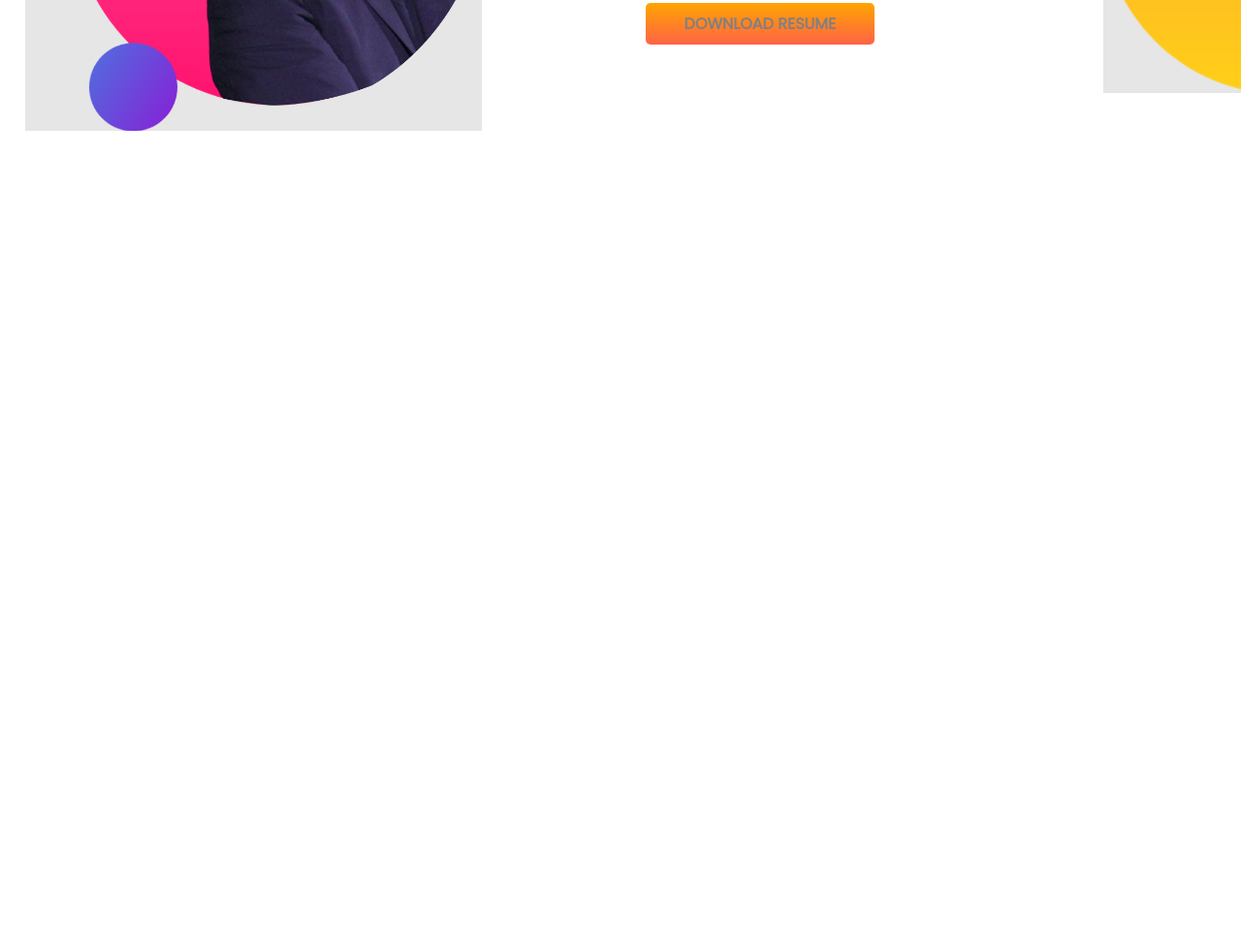
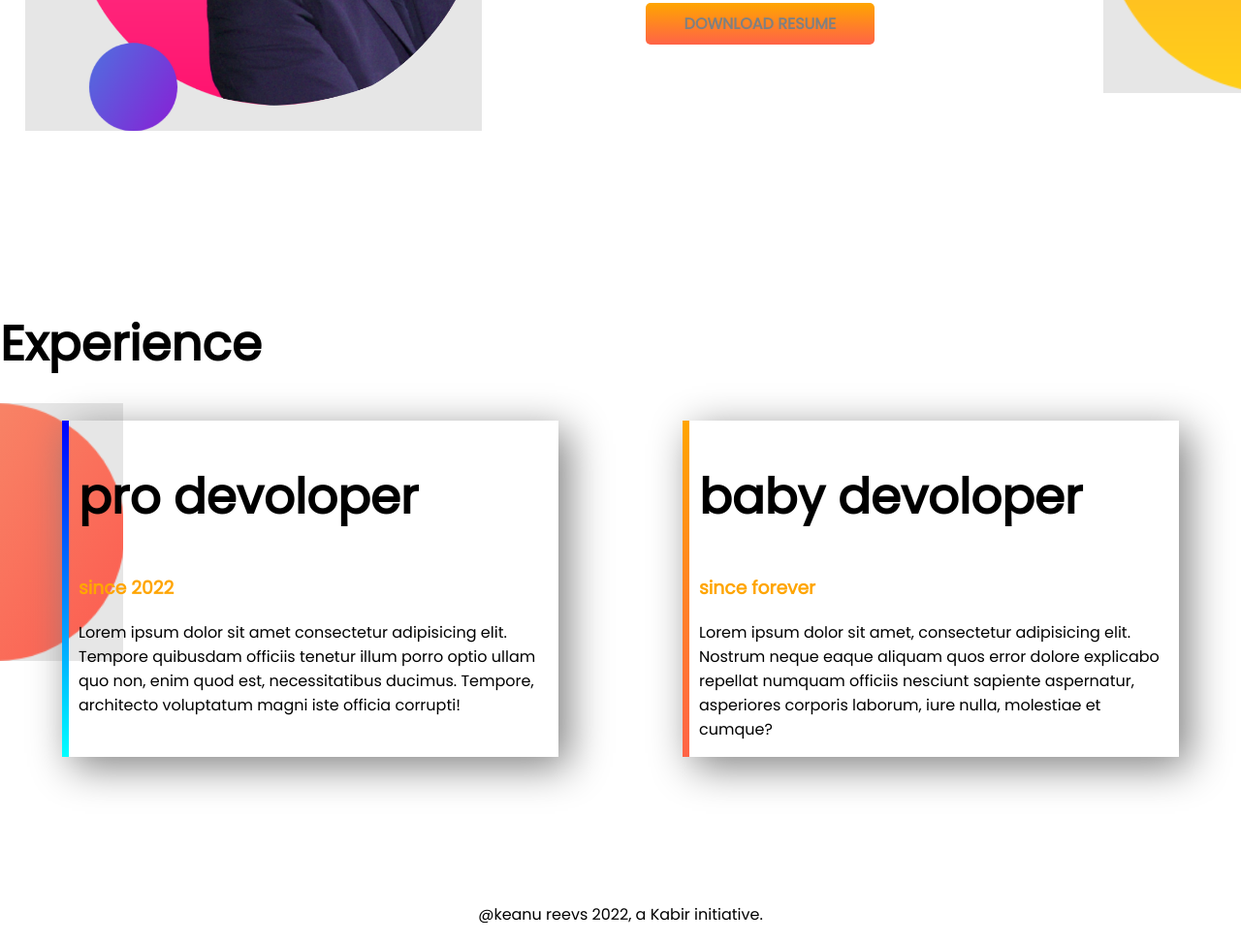
Before and after one commit to mmkabir-116/my-portfolio, a plain HTML site: page index.html in a window 1280 px wide. Shown: the part 1018-1990 px from the top of the page at 97% size. Before the commit the page ends 1336 px from the top, so only its background shows below. Drawn offline with Linux system fonts and the light colour scheme.

Commit message:
finallydone

```diff
--- a/index.html
+++ b/index.html
@@ -11,7 +11,7 @@
     <link rel="stylesheet" href="style.css">
 </head>
 <body>
-    <section class="top-banner">
+    <section class="top-banner flexible-container">
         <div class="half-width">
             <h1>Welcome To</h1>
             <h1> <span class="orange-text">Keanu Reevs</span>  World!</h1>
@@ -23,7 +23,7 @@
             <img src="img/port1.png" alt="">
         </div>
     </section>
-    <section class="section-2">
+    <section class="dream-big flexible-container">
         <div class="half-width">
             <img src="img/port2.png" alt="">
         </div>
@@ -36,5 +36,25 @@
             <a class="link_button" target="blank" href="https://www.youtube.com/">DOWNLOAD RESUME</a>
         </div>
     </section>
+    <section class="experience-area">
+        <h1>Experience</h1>
+        <div class="flexible-container">
+            <div class="experience-item" id="left-dev">
+                <h1>pro devoloper</h1>
+                <h3 class="orange-text"> since 2022</h3>
+                <p>Lorem ipsum dolor sit amet consectetur adipisicing elit. Tempore quibusdam officiis tenetur illum porro optio ullam quo non, enim quod est, necessitatibus ducimus. Tempore, architecto voluptatum magni iste officia corrupti!</p>
+            </div>
+            <div class="experience-item" id="right-dev">
+                <h1>baby devoloper</h1>
+                <h3 class="orange-text">since forever</h3>
+                <p>Lorem ipsum dolor sit amet, consectetur adipisicing elit. Nostrum neque eaque aliquam quos error dolore explicabo repellat numquam officiis nesciunt sapiente aspernatur, asperiores corporis laborum, iure nulla, molestiae et cumque?</p>
+            </div>
+        </div>
+    </section>
+    <footer>
+        <p>
+            @keanu reevs 2022, a Kabir initiative.
+        </p>
+    </footer>
 </body>
 </html>
--- a/style.css
+++ b/style.css
@@ -9,9 +9,7 @@ h1 {
 .orange-text {
   color: orange;
 }
-section {
-  display: flex;
-}
+
 .half-width {
   width: 50%;
   padding: 2%;
@@ -31,12 +29,38 @@ section {
   background-image: url(img/top-banner.png);
   background-repeat: no-repeat;
 }
-section {
+.flexible-container {
   display: flex;
   margin-bottom: 150px;
 }
-.section-2 {
+.dream-big {
   background-image: url(img/banner2.png);
   background-repeat: no-repeat;
   background-position: right;
 }
+.experience-item {
+  width: 40%;
+  margin-left: 5%;
+  margin-right: 5%;
+  padding-left: 10px;
+  padding-right: 10px;
+  box-shadow: 10px 10px 40px gray;
+}
+.experience-area {
+  background-image: url(img/bg-lt.png);
+  background-repeat: no-repeat;
+  background-position: left;
+}
+#right-dev {
+  border-left: 7px solid;
+  border-image: linear-gradient(orange, tomato);
+  border-image-slice: 1;
+}
+#left-dev {
+  border-left: 7px solid;
+  border-image: linear-gradient(blue, cyan);
+  border-image-slice: 1;
+}
+footer p {
+  text-align: center;
+}
```
Also changed, not shown: img/bg-lt.png (renamed from img/Screenshot 2022-01-11 005355.png).
